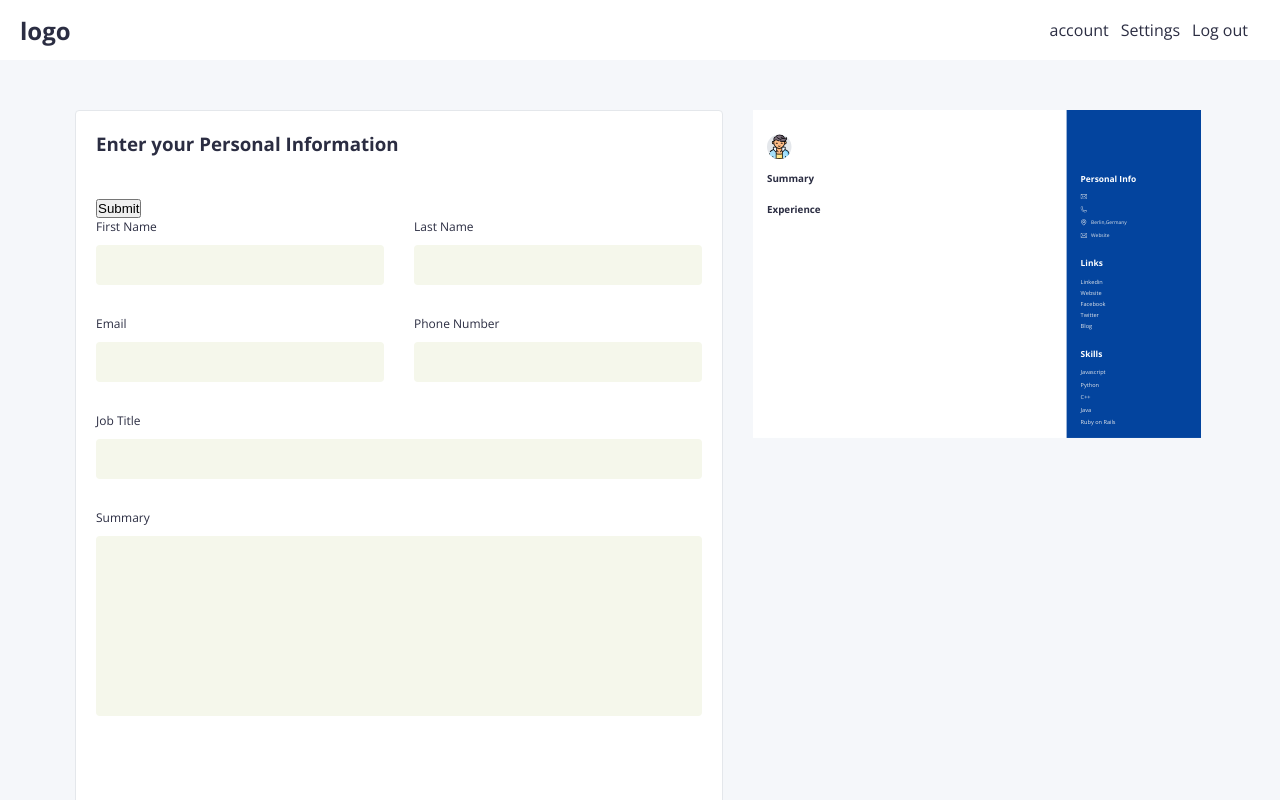
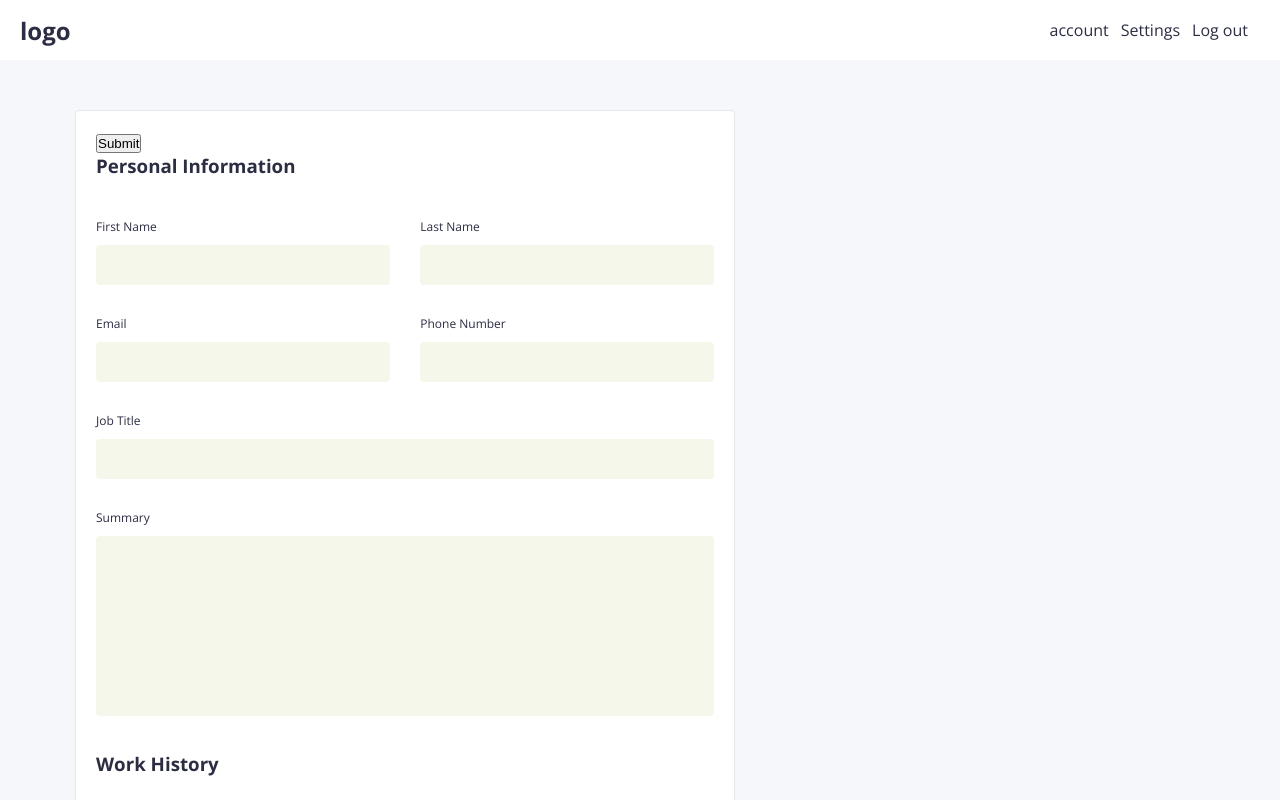
Before and after one commit to Mohamedsobhy292/cvbuddy, a React (Create React App) app in the folder client/: page /build-resume in a window 1280 px wide. Shown: the top 800 px of the page. Built offline with nearby package versions, Linux system fonts and the light colour scheme.

Commit message:
feat: adding working history [WIP]

```diff
--- a/client/src/pages/build-resume/components/form/index.js
+++ b/client/src/pages/build-resume/components/form/index.js
@@ -1,69 +1,41 @@
 import React, { useEffect, useContext } from 'react'
-import classnames from 'classnames'
 import { useForm, FormContext } from 'react-hook-form'
 
-import styles from '../../BuildResume.module.scss'
-import { InputLabel } from 'shared/components/inputLabel'
-import { FormInput } from 'shared/components/formComponents/FormInput'
-import { FormTextArea } from 'shared/components/formComponents/formTextArea'
 import { AppContext } from 'shared/context/appContext'
+import { PersonalInformation } from './personalInformation'
+import { WorkHistory } from './workHistory'
 
 const BuiledResumeForm = () => {
     const methods = useForm()
-    const { handleSubmit, watch } = methods
-    const onSubmit = (data) => console.log(data)
-    const { updateUserData } = useContext(AppContext)
-    const formValues = watch()
-    const fields = [formValues.firstName, formValues.lastName, formValues.email]
+    const { handleSubmit } = methods
+    const { dispatch } = useContext(AppContext)
 
-    useEffect(() => {
-        updateUserData(formValues)
-    }, [...fields])
+    const onSubmit = (data) => {
+        console.log(data)
+        dispatch({
+            type: 'RESET_USER_INFO',
+            payload: {
+                ...data,
+            },
+        })
+    }
+
+    // useEffect(() => {
+    //     dispatch({
+    //         type: 'RESET_USER_INFO',
+    //         payload: {
+    //             ...formValues,
+    //         },
+    //     })
+    // }, [dispatch])
 
     return (
         <FormContext {...methods}>
             <form onSubmit={handleSubmit(onSubmit)}>
                 <button>Submit</button>
-                <div className={styles.formContainer}>
-                    <div className={styles.formControl}>
-                        <InputLabel>First Name</InputLabel>
-                        <FormInput name="firstName" />
-                    </div>
-
-                    <div className={styles.formControl}>
-                        <InputLabel>Last Name</InputLabel>
-                        <FormInput name="lastName" />
-                    </div>
-
-                    <div className={styles.formControl}>
-                        <InputLabel>Email</InputLabel>
-                        <FormInput name="email" />
-                    </div>
-
-                    <div className={styles.formControl}>
-                        <InputLabel>Phone number</InputLabel>
-                        <FormInput name="phone" />
-                    </div>
-
-                    <div
-                        className={classnames(
-                            styles.formControl,
-                            styles.fullWidth
-                        )}
-                    >
-                        <InputLabel>Job title</InputLabel>
-                        <FormInput name="jobTitle" />
-                    </div>
-
-                    <div
-                        className={classnames(
-                            styles.formControl,
-                            styles.fullWidth
-                        )}
-                    >
-                        <InputLabel>Summary</InputLabel>
-                        <FormTextArea name="summary" />
-                    </div>
+                <div>
+                    <PersonalInformation />
+                    <WorkHistory />
                 </div>
             </form>
         </FormContext>
--- /dev/null
+++ b/client/src/pages/build-resume/components/form/personalInformation/index.js
@@ -0,0 +1,52 @@
+import React from 'react'
+import classnames from 'classnames'
+import styles from '../../../BuildResume.module.scss'
+
+import { InputLabel } from 'shared/components/inputLabel'
+import { FormInput } from 'shared/components/formComponents/FormInput'
+import { FormTextArea } from 'shared/components/formComponents/formTextArea'
+
+const PersonalInformation = () => {
+    return (
+        <>
+            <h3 className={styles.title}> Personal Information</h3>
+            <div className={styles.formContainer}>
+                <div className={styles.formControl}>
+                    <InputLabel>First Name</InputLabel>
+                    <FormInput name="firstName" />
+                </div>
+
+                <div className={styles.formControl}>
+                    <InputLabel>Last Name</InputLabel>
+                    <FormInput name="lastName" />
+                </div>
+
+                <div className={styles.formControl}>
+                    <InputLabel>Email</InputLabel>
+                    <FormInput name="email" />
+                </div>
+
+                <div className={styles.formControl}>
+                    <InputLabel>Phone number</InputLabel>
+                    <FormInput name="phone" />
+                </div>
+
+                <div
+                    className={classnames(styles.formControl, styles.fullWidth)}
+                >
+                    <InputLabel>Job title</InputLabel>
+                    <FormInput name="jobTitle" />
+                </div>
+
+                <div
+                    className={classnames(styles.formControl, styles.fullWidth)}
+                >
+                    <InputLabel>Summary</InputLabel>
+                    <FormTextArea name="summary" />
+                </div>
+            </div>
+        </>
+    )
+}
+
+export { PersonalInformation }
--- /dev/null
+++ b/client/src/pages/build-resume/components/form/workHistory/index.js
@@ -0,0 +1,26 @@
+import React from 'react'
+
+import styles from '../../../BuildResume.module.scss'
+import { WorkHistoryItem } from './workHistoryItem'
+import { useFormContext, useFieldArray } from 'react-hook-form'
+
+const WorkHistory = () => {
+    const { control } = useFormContext()
+    const { fields, append } = useFieldArray({
+        control,
+        name: 'workHistory',
+    })
+    const addDamage = () => append({})
+
+    return (
+        <>
+            <h3 className={styles.title}> Work History</h3>
+            {fields.map((key, index) => (
+                <WorkHistoryItem name="workHistory" index={index} />
+            ))}
+            <button onClick={addDamage}>ADD</button>
+        </>
+    )
+}
+
+export { WorkHistory }
--- /dev/null
+++ b/client/src/pages/build-resume/components/form/workHistory/workHistoryItem.js
@@ -0,0 +1,35 @@
+import React from 'react'
+import classnames from 'classnames'
+
+import { InputLabel } from 'shared/components/inputLabel'
+import { FormInput } from 'shared/components/formComponents/FormInput'
+import { FormTextArea } from 'shared/components/formComponents/formTextArea'
+import styles from '../../../BuildResume.module.scss'
+
+const WorkHistoryItem = ({ name, index }) => {
+    return (
+        <div className={styles.formContainer}>
+            <div className={styles.formControl}>
+                <InputLabel>Job title</InputLabel>
+                <FormInput name={`${name}[${index}].jobTitle`} />
+            </div>
+
+            <div className={styles.formControl}>
+                <InputLabel>Company</InputLabel>
+                <FormInput name={`${name}[${index}].company`} />
+            </div>
+
+            <div className={styles.formControl}>
+                <InputLabel>City</InputLabel>
+                <FormInput name={`${name}[${index}].city`} />
+            </div>
+
+            <div className={classnames(styles.formControl, styles.fullWidth)}>
+                <InputLabel>Description</InputLabel>
+                <FormTextArea name={`${name}[${index}].description`} />
+            </div>
+        </div>
+    )
+}
+
+export { WorkHistoryItem }
--- a/client/src/pages/build-resume/index.js
+++ b/client/src/pages/build-resume/index.js
@@ -1,4 +1,4 @@
-import React, { useContext } from 'react'
+import React from 'react'
 import styles from './BuildResume.module.scss'
 import { Volga } from '../templates/volga'
 import { Form } from './components/form'
@@ -7,14 +7,10 @@ const BuildResume = () => {
     return (
         <div className={styles.BuildResumeWrapper}>
             <content className={styles.contentWrapper}>
-                <h3 className={styles.title}>
-                    Enter your Personal Information
-                </h3>
-
                 <Form />
             </content>
             <aside className={styles.sideArea}>
-                <Volga className={styles.themeWrapper} />
+                {/* <Volga className={styles.themeWrapper} /> */}
             </aside>
         </div>
     )
--- a/client/src/pages/templates/volga/components/header/index.js
+++ b/client/src/pages/templates/volga/components/header/index.js
@@ -1,8 +1,11 @@
-import React from 'react'
+import React, { useContext } from 'react'
 import styles from './header.module.scss'
 import { UserIcon } from './user'
+import { AppContext } from 'shared/context/appContext'
 
-const Header = ({ firstName, lastName, jobTitle, mail }) => {
+const Header = () => {
+    const { state } = useContext(AppContext)
+    const { firstName, lastName, jobTitle } = state.userData
     return (
         <div className={styles.header}>
             <div className={styles.imgContainer}>
--- a/client/src/pages/templates/volga/components/sidebar/components/personalInfo/index.js
+++ b/client/src/pages/templates/volga/components/sidebar/components/personalInfo/index.js
@@ -1,10 +1,13 @@
-import React from 'react'
+import React, { useContext } from 'react'
 import styles from './personalInfo.module.scss'
 import { MailIcon } from './mail'
 import { PhoneIcon } from './phone'
 import { PlaceIcon } from './place'
+import { AppContext } from 'shared/context/appContext'
 
-const PersonalInfo = ({ mail, phone }) => {
+const PersonalInfo = () => {
+    const { state } = useContext(AppContext)
+    const { email, phone } = state.userData
     return (
         <div className={styles.sectionContainer}>
             <h3 className={styles.sectionTitle}>Personal Info</h3>
@@ -12,7 +15,7 @@ const PersonalInfo = ({ mail, phone }) => {
                 <span className={styles.icon}>
                     <MailIcon />
                 </span>
-                {mail}
+                {email}
             </h4>
             <h4 className={styles.item}>
                 <span className={styles.icon}>
@@ -26,12 +29,6 @@ const PersonalInfo = ({ mail, phone }) => {
                 </span>
                 Berlin,Germany
             </h4>
-            <h4 className={styles.item}>
-                <span className={styles.icon}>
-                    <MailIcon />
-                </span>
-                Website
-            </h4>
         </div>
     )
 }
--- a/client/src/pages/templates/volga/index.js
+++ b/client/src/pages/templates/volga/index.js
@@ -8,24 +8,12 @@ import { AppContext } from 'shared/context/appContext'
 
 const Volga = ({ className }) => {
     const { state } = useContext(AppContext)
-    const {
-        firstName,
-        lastName,
-        jobTitle,
-        mail,
-        summary,
-        experience,
-        phone,
-    } = state.userData
+    const { mail, summary, experience, phone } = state.userData
     return (
         <div className={`${styles.templateWrapper} ${className}`}>
             <main className={styles.contentContainer}>
                 {/* HEADER */}
-                <Header
-                    firstName={firstName}
-                    lastName={lastName}
-                    jobTitle={jobTitle}
-                />
+                <Header />
 
                 {/* SUMMARY */}
                 <Summary summary={summary} />
```
Also changed, not shown: client/src/shared/context/appContext.js (+23 -27 lines).
